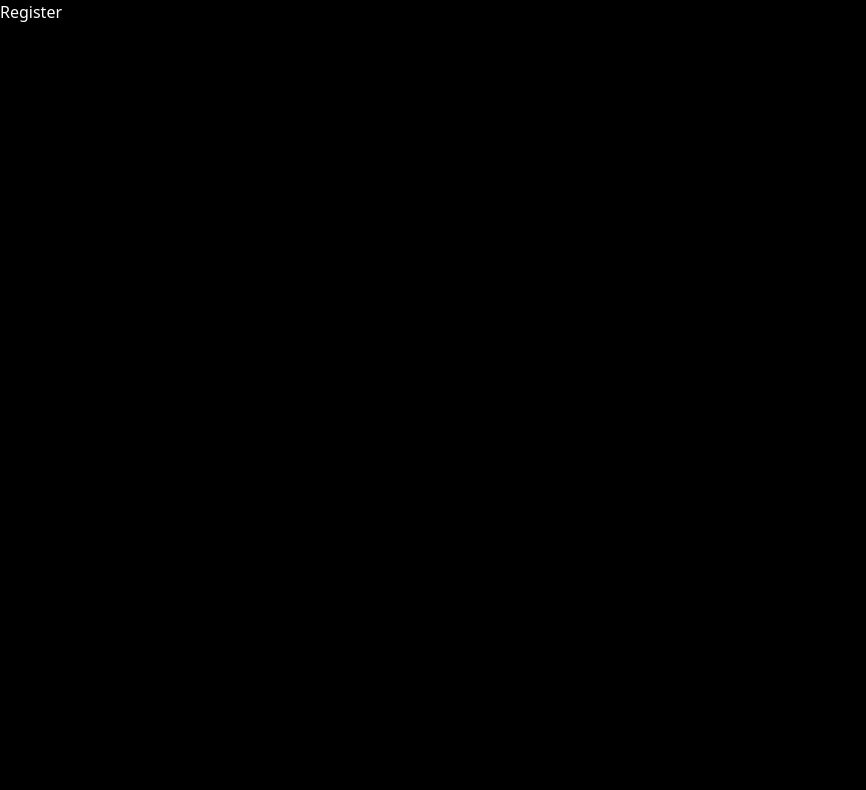
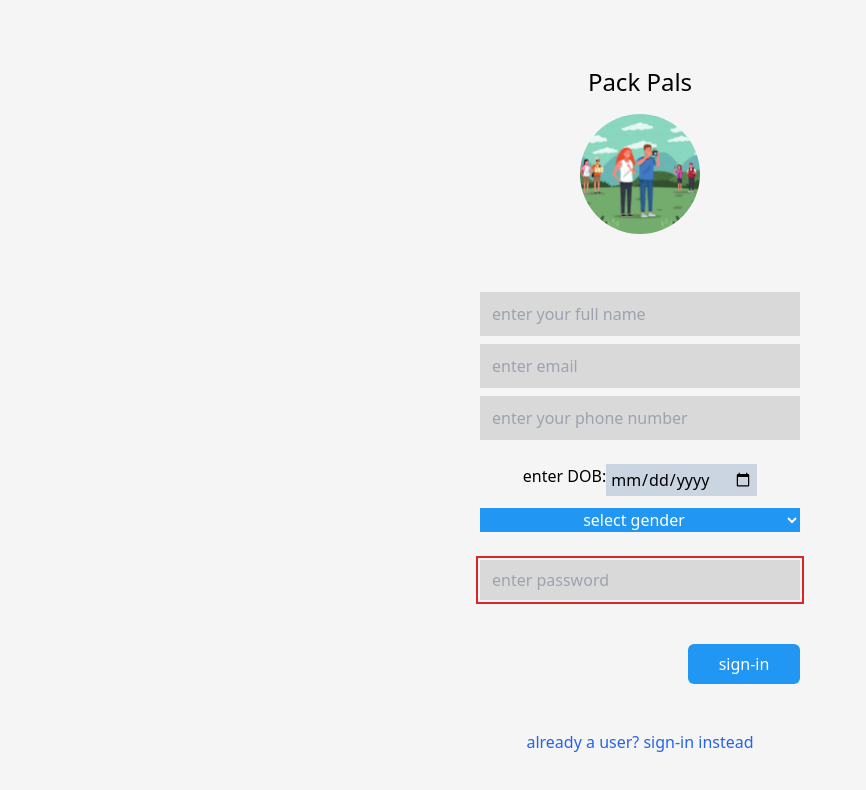
Before and after one commit to shailendrapawar/packPals-frontend, a React (Vite) app: page /auth/register in a window 1280 px wide. Shown: the top 790 px of the page, without its empty margins (0-866 px from the left). Built offline with nearby package versions, Linux system fonts and the light colour scheme.

Commit message:
ADDED: UI of register page

```diff
--- a/src/pages/authPages/Login.jsx
+++ b/src/pages/authPages/Login.jsx
@@ -8,8 +8,8 @@ const Login = () => {
   const[password,setPassword]=useState("")
   const[error,setError]=useState("")
 
+  //handles all login logic as well as user error checking=========================
   const handleLogin=()=>{
-
     if(email==""||password==""){
       setError("enter all fields first")
       setTimeout(()=>{
@@ -21,8 +21,7 @@ const Login = () => {
         alert("invalid email")
         return
       }
-      //code for handling login
-      alert(email+"-----"+password)
+      alert("all fields correct")
     }
   }
 
--- a/src/pages/authPages/Register.jsx
+++ b/src/pages/authPages/Register.jsx
@@ -1,8 +1,81 @@
-import React from 'react'
+import React, { useRef, useState } from 'react'
+import { Link } from "react-router-dom"
+import logoImg from "./login-logo1.svg"
 
 const Register = () => {
+
+  const [name, setName] = useState("")
+  const [phone, setPhone] = useState("")
+  const [gender, setGender] = useState("")
+  const [dob, setDob] = useState("")
+
+  const [email, setEmail] = useState("")
+  const [password, setPassword] = useState("")
+  const [error, setError] = useState("")
+
+  const dateref = useRef(null)
+
   return (
-    <div>Register</div>
+    // bg-[#F5F5F5]
+    <div className='bg-[#F5F5F5] login-block h-screen flex flex-col justify-evenly items-center'>
+      <section className='h-48 w-40 p-5'>
+        <h1 className='text-2xl text-black w-full mb-4 text-center'>Pack Pals</h1>
+        <img src={logoImg}></img>
+      </section>
+
+      <section className=' h-3/6 w-80 flex flex-col items-center gap-2 relative'>
+        <p className='text-red-500'>{error}</p>
+
+        {/* input for name===========================*/}
+        <input className='h-11 w-full pl-3 bg-[#D9D9D9] outline-none text-black' type='text' value={name} onChange={(e) => {
+          e.preventDefault()
+          setName(e.target.value);
+        }} placeholder='enter your full name' ></input>
+
+
+        {/* input for email =========================== */}
+        <input className='h-11 w-full pl-3 bg-[#D9D9D9] outline-none text-black' type='email' value={email} onChange={(e) => {
+          e.preventDefault()
+          setEmail(e.target.value)
+        }} placeholder="enter email"></input>
+
+        {/* input for number ======================== */}
+        <input className='h-11 w-full pl-3 bg-[#D9D9D9] outline-none text-black' type='number' value={phone} onChange={(e) => {
+          e.preventDefault()
+          setPhone(e.target.value);
+        }} placeholder='enter your phone number'></input>
+
+
+        <div className='gender-dob-body w-full text-black flex flex-col items-center gap-3 mt-4 mb-5'>
+          <div className='w-full flex justify-center'><label >enter DOB</label> : <input className=' bg-slate-300 pl-1 pr-1 h-8' type='date' placeholder='enter dob'></input></div>
+          <div className='flex justify-center w-full'>
+            <select className='gender-selection w-full h-6 text-center bg-[#2196F3] outline-none text-white'>
+              <option className='bg-white text-black'>select gender</option>
+              <option className='bg-white text-black'>MALE</option>
+              <option className='bg-white text-black'>FEMALE</option>
+              <option className='bg-white text-black'>OTHER</option>
+            </select>
+          </div>
+
+        </div>
+
+        <input className='h-10 w-full pl-3 bg-[#D9D9D9] outline-none outline-red-600 text-black' type='text' value={password} onChange={(e) => {
+          e.preventDefault()
+          setPassword(e.target.value)
+        }} placeholder="enter password"></input>
+
+
+        <button className='w-28 h-10 bg-[#2196F3] rounded-md absolute bottom-0 right-0' onClick={(e) => {
+          e.preventDefault()
+          handleLogin(e);
+        }}>sign-in</button>
+      </section>
+
+
+      <Link to="/auth/login" className='text-blue-600'>already a user? sign-in instead</Link>
+
+
+    </div>
   )
 }
 
```
